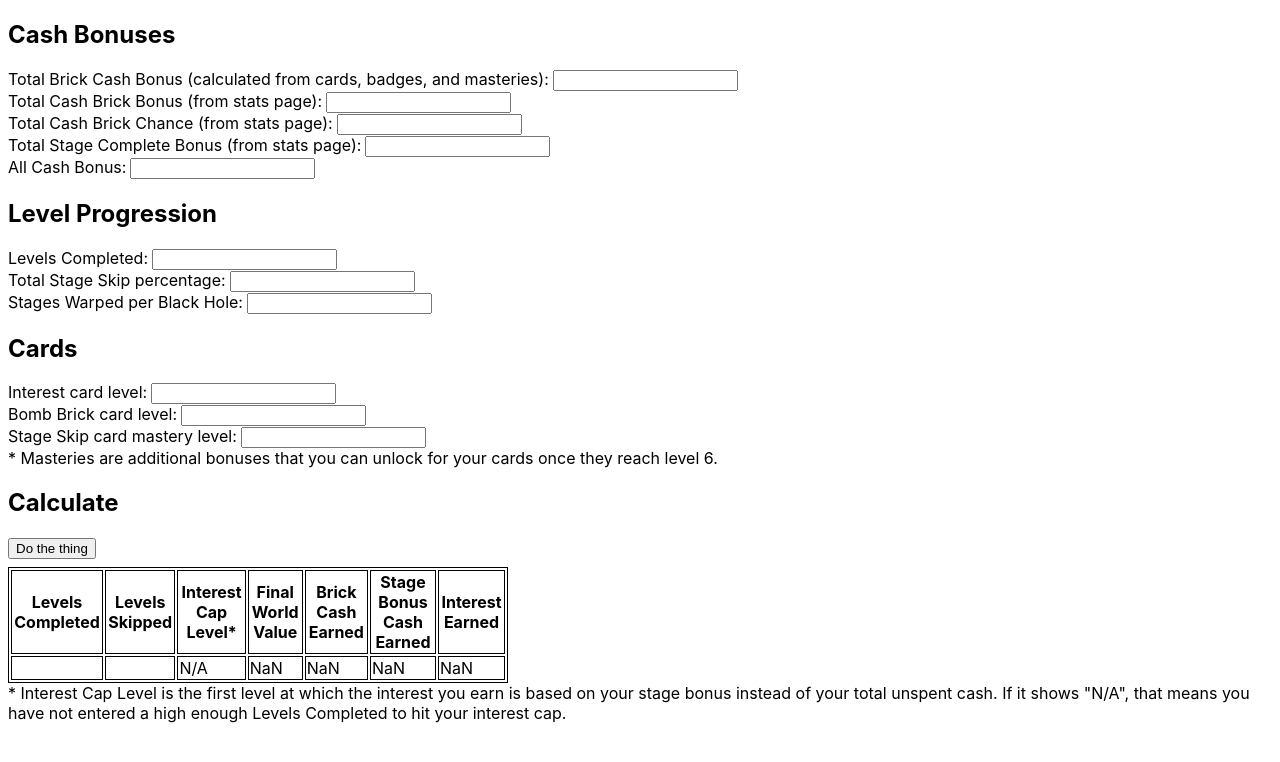
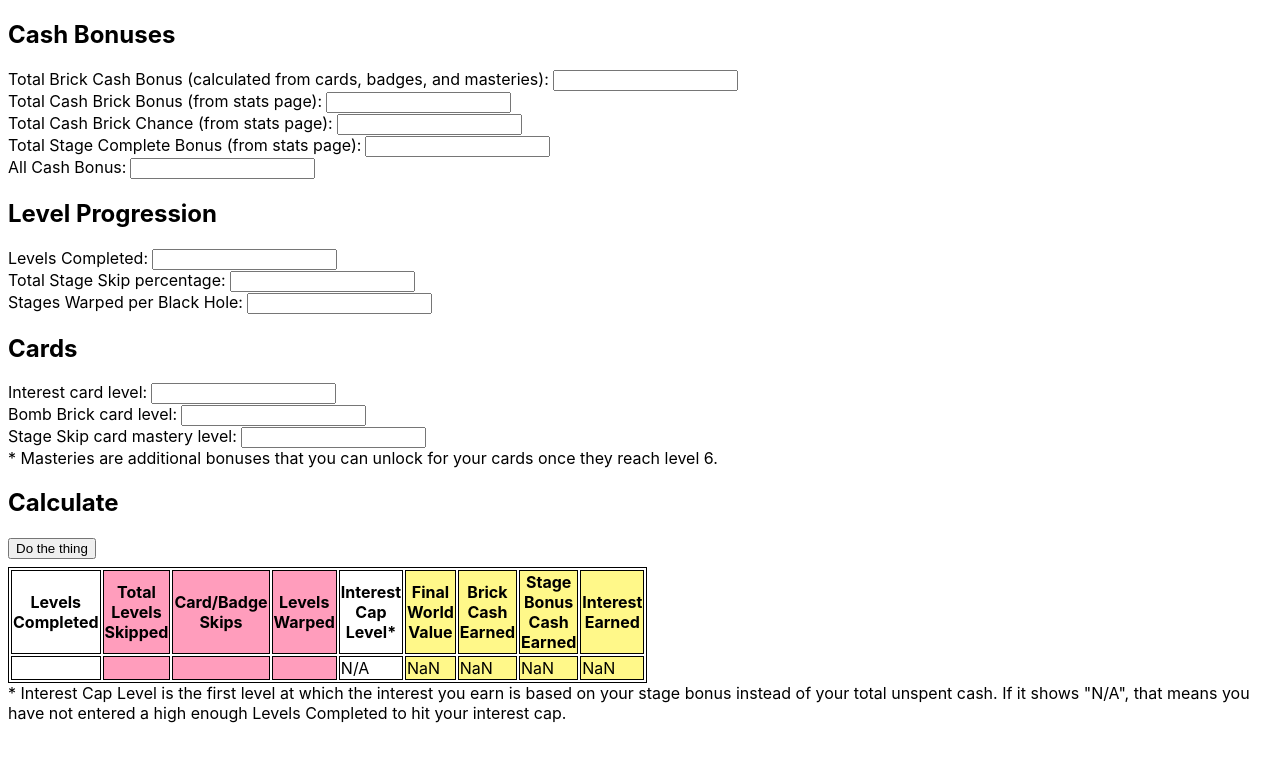
Before and after one commit to TheJosephChen/ibb-cash-sim, a React (Create React App) app: page / in a window 1280 px wide. Shown: the top 762 px of the page. Built offline with nearby package versions, Linux system fonts and the light colour scheme.

Commit message:
add skip breakdown

```diff
--- a/src/App.js
+++ b/src/App.js
@@ -6,19 +6,25 @@ import convertNumberLetter from "./numbers/NumberConversions";
 function App() {
   const [levels, setLevels] = useState();
   const [skips, setSkips] = useState();
+  const [cardBadgeSkips, setCardBadgeSkips] = useState();
+  const [levelsWarped, setLevelsWarped] = useState();
   const [worldValue, setWorldValue] = useState();
   const [brickCash, setBrickCash] = useState();
   const [stageBonusCash, setStageBonusCash] = useState();
   const [interestCash, setInterestCash] = useState();
   const [interestCap, setInterestCap] = useState("N/A");
+  const pink = "#ff9dbc"
+  const yellow = "#fff889"
 
   const handleSubmit = (e) => {
 
     e.preventDefault();
 
-    const [levels, totalStagesSkipped, totalCashOnHand, totalCashFromBricks, totalCashFromStageBonus, totalCashFromInterest, interestCapLevel] = CalculateInterest(e);
+    const [levels, totalStagesSkipped, totalLevelsSkipped, totalLevelsWarped, totalCashOnHand, totalCashFromBricks, totalCashFromStageBonus, totalCashFromInterest, interestCapLevel] = CalculateInterest(e);
     setLevels(levels);
     setSkips(totalStagesSkipped);
+    setCardBadgeSkips(totalLevelsSkipped);
+    setLevelsWarped(totalLevelsWarped);
     setWorldValue(totalCashOnHand);
     setBrickCash(totalCashFromBricks);
     setStageBonusCash(totalCashFromStageBonus);
@@ -139,23 +145,27 @@ function App() {
           <thead>
             <tr>
               <th>Levels Completed</th>
-              <th>Levels Skipped</th>
+              <th style={{background: pink}}>Total Levels Skipped</th>
+              <th style={{background: pink}}>Card/Badge Skips</th>
+              <th style={{background: pink}}>Levels Warped</th>
               <th>Interest Cap Level*</th>
-              <th>Final World Value</th>
-              <th>Brick Cash Earned</th>
-              <th>Stage Bonus Cash Earned</th>
-              <th>Interest Earned</th>
+              <th style={{background: yellow}}>Final World Value</th>
+              <th style={{background: yellow}}>Brick Cash Earned</th>
+              <th style={{background: yellow}}>Stage Bonus Cash Earned</th>
+              <th style={{background: yellow}}>Interest Earned</th>
             </tr>
           </thead>
           <tbody>
             <tr>
               <td>{levels}</td>
-              <td>{skips}</td>
+              <td style={{background: pink}}>{skips}</td>
+              <td style={{background: pink}}>{cardBadgeSkips}</td>
+              <td style={{background: pink}}>{levelsWarped}</td>
               <td>{interestCap}</td>
-              <td>{convertNumberLetter(worldValue)}</td>
-              <td>{convertNumberLetter(brickCash)}</td>
-              <td>{convertNumberLetter(stageBonusCash)}</td>
-              <td>{convertNumberLetter(interestCash)}</td>
+              <td style={{background: yellow}}>{convertNumberLetter(worldValue)}</td>
+              <td style={{background: yellow}}>{convertNumberLetter(brickCash)}</td>
+              <td style={{background: yellow}}>{convertNumberLetter(stageBonusCash)}</td>
+              <td style={{background: yellow}}>{convertNumberLetter(interestCash)}</td>
             </tr>
           </tbody>
         </table>
--- a/src/interest.js
+++ b/src/interest.js
@@ -1,13 +1,13 @@
 import brickHealthAtLevel from "./numbers/BrickHealth";
 import getRandomStage from "./numbers/StageValues";
-
-const BOMB_HEALTH_MULTI = 0.5;
 
 function CalculateInterest(e) {
     let totalCashOnHand = 0;
     let totalCashFromBricks = 0;
     let totalCashFromStageBonus = 0;
     let totalCashFromInterest = 0;
+    let totalLevelsSkipped = 0;
+    let totalLevelsWarped = 0;
     let interestCapLevel = "N/A";
 
     const brickCashMulti = e.target.elements.brickCashMulti.value || 1;
@@ -135,7 +135,9 @@ function CalculateInterest(e) {
         if (blackHoleStages > 0) {
             if (doesWarp()) {
                 currentLevel += blackHoleStages;
+                totalLevelsWarped += blackHoleStages;
                 totalStagesSkipped += blackHoleStages - 1;
+                totalCashFromStageBonus += stageBonusValue * blackHoleStages * stageSkipBonus;
                 totalCashOnHand += stageBonusValue * blackHoleStages;
                 continue;
             }
@@ -147,13 +149,14 @@ function CalculateInterest(e) {
         const skips = parseInt(calculateStagesToSkip());
         if (skips > 0) {
             totalStagesSkipped += skips;
+            totalLevelsSkipped += skips;
             totalCashFromStageBonus += stageBonusValue * skips * stageSkipBonus;
             totalCashOnHand += stageBonusValue * skips;
             currentLevel += skips;
         }
         currentLevel++;
     }
-    return [levels, totalStagesSkipped, totalCashOnHand, totalCashFromBricks, totalCashFromStageBonus, totalCashFromInterest, interestCapLevel];
+    return [levels, totalStagesSkipped, totalLevelsSkipped, totalLevelsWarped, totalCashOnHand, totalCashFromBricks, totalCashFromStageBonus, totalCashFromInterest, interestCapLevel];
 
 
 }
```
